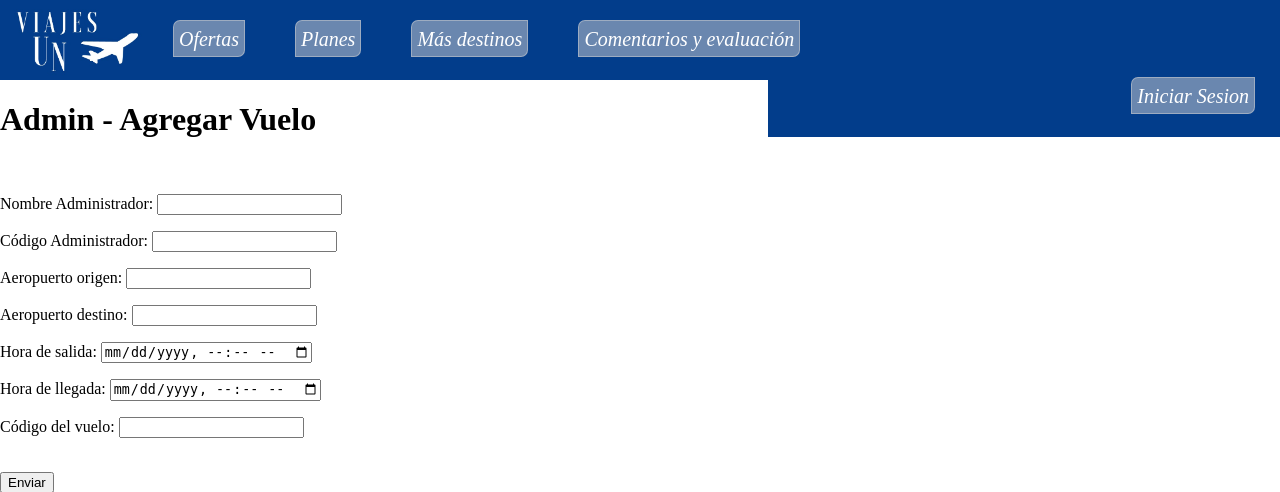
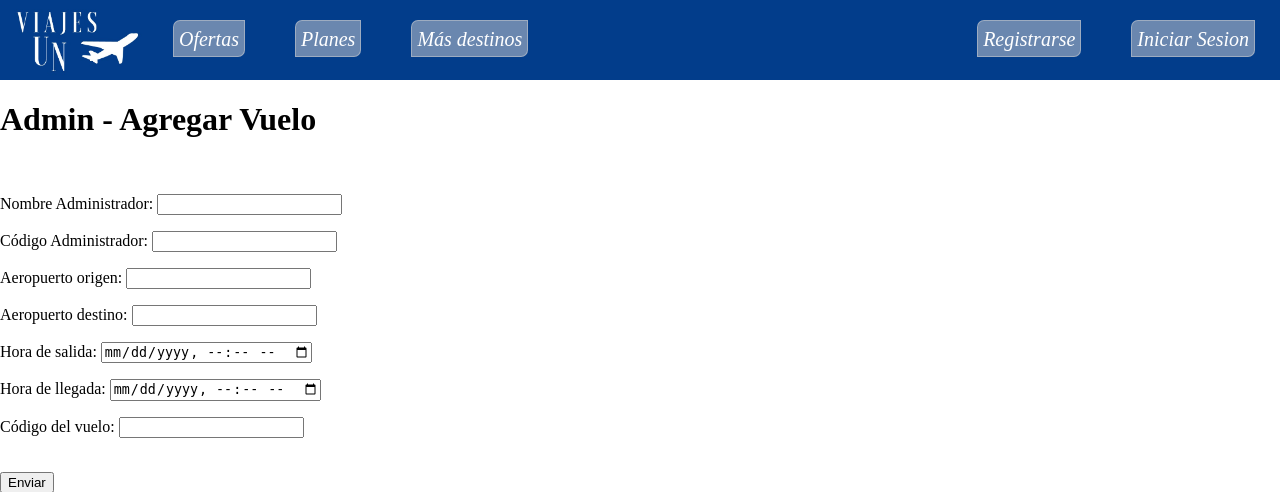
Before and after one commit to davidmantilla12/Ciclo3_Sprint, a Flask app: page /agregar_vuelo in a window 1280 px wide. Shown: the top 492 px of the page. Run offline with Flask 2, Linux system fonts and the light colour scheme.

Commit message:
Add files via upload

```diff
--- a/templates/base.html
+++ b/templates/base.html
@@ -9,13 +9,13 @@
     <title>{%block title%}{%endblock%}</title>
 </head>
 
-<body style="margin: 0px " >
+<body style="margin: 0px ">
     <div class="header">
         <aside style="float: left">
-            <a href="/"><img src="{{url_for('static',filename='images/logo.png')}}" alt="logo viajes universidad del norte"
-                height="80px" /></a>
+            <a href="/" class="linkHeader">
+                <img src="{{url_for('static',filename='images/logo.png')}}" alt="logo viajes universidad del norte" height="80px" href="/" />
+            </a>
         </aside>
-
         <div class="linkHeader" style="float: left">
             <a href="" class="linkHeader">Ofertas</a>
         </div>
@@ -25,12 +25,8 @@
         <div class="linkHeader" style="float: left">
             <a href="" class="linkHeader">Más destinos</a>
         </div>
-        <div class="linkHeader" style="float: left">
-            <a href="/coment_eval" class="linkHeader">Comentarios y evaluación</a>
-        </div>
 
-
-        <div class="header" style="float: right; width: 40%">
+        <div class="header" style="float: right; width: 45%">
             {%if sesion_iniciada:%}
             <div style="
                     float: left;
@@ -38,9 +34,7 @@
                     vertical-align: middle;
                     margin-top: 30px;
                 ">
-                <img src="{{url_for('static',filename='images/user_icon.png')}}" height="20px" alt="icono de usuario"
-                    style="margin-right: 10px;" />
-                {{nombre}}
+                <img src="{{url_for('static',filename='images/user_icon.png')}}" height="20px" alt="icono de usuario" style="margin-right: 10px;" /> {{nombre}}
             </div>
 
             <div class="linkHeader" style="float: right;">
@@ -59,14 +53,17 @@
             <div class="linkHeader" style="float: right;background-color: #023d8b; border:0">
                 <a class="linkHeader" href="" style="color: white">Mi perfil</a>
             </div>
-
-        </div>
-
-        {%else:%}
+            {%else:%}
             <div class="linkHeader" style="float: right;">
                 <a class="linkHeader" href="/Iniciar_Sesion">Iniciar Sesion</a>
             </div>
-        {%endif%}
+            <div class="linkHeader" style="float: right;">
+                <a class="linkHeader" href="/Registro">Registrarse</a>
+            </div>
+            {%endif%}
+        </div>
+
+
     </div>
     </div>
 
@@ -74,3 +71,5 @@
 </body>
 
 </html>
+
+</html>
```
